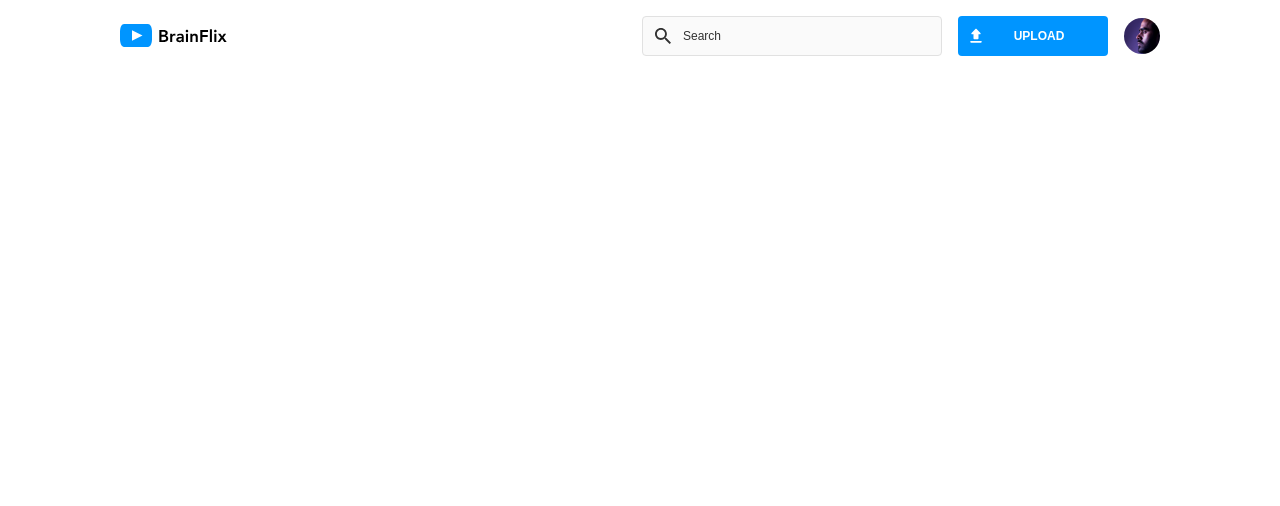
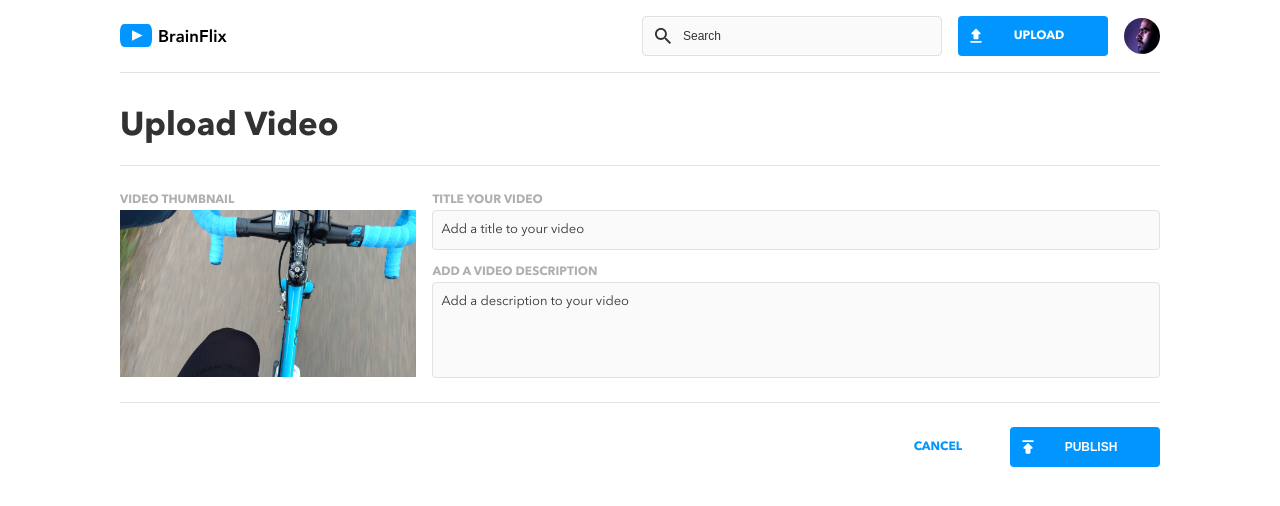
Before and after one commit to anivm01/ani-mihaylova-brainflix, a React (Create React App) app: page /upload in a window 1280 px wide. Before the commit this address had no page. Shown: the top 506 px of the page. Built offline with nearby package versions, Linux system fonts and the light colour scheme.

Commit message:
creates and styles upload section and fixes button component

```diff
--- a/src/App.js
+++ b/src/App.js
@@ -3,6 +3,7 @@ import Header from './components/Header/Header';
 import { BrowserRouter, Routes, Route } from 'react-router-dom';
 import VideoPage from './pages/VideoPage';
 import HomePage from './pages/HomePage';
+import UploadPage from './pages/UploadPage';
 
 
 
@@ -13,6 +14,7 @@ function App() {
       <Routes>
         <Route path="/" element={<HomePage />}/>
         <Route path="video/:videoId" element={<VideoPage />} />
+        <Route path="upload" element={<UploadPage />} />
 
       </Routes>
     </BrowserRouter>
--- a/src/components/Button/Button.js
+++ b/src/components/Button/Button.js
@@ -1,12 +1,25 @@
 import "./Button.scss"
+import { Link } from "react-router-dom";
 
-function Button (prop){
-    return (
-        <button className="button">
-            <img src={prop.icon} alt={prop.iconText} className="button__icon" />
-            <span className="button__text">{prop.buttonText}</span>
-        </button>
-    )
+function Button ({icon, iconText, buttonText, isButton, link}){
+
+    if (isButton) {
+        return (
+            <button className="button">
+                <img src={icon} alt={iconText} className="button__icon" />
+                <span className="button__text">{buttonText}</span>
+            </button>
+        )
+    }else {
+        return (
+        <Link to={link} className="button">
+            <img src={icon} alt={iconText} className="button__icon" />
+            <span className="button__text">{buttonText}</span>
+        </Link>)
+    }
+
+
+
 }
 
 export default Button;
--- a/src/components/Button/Button.scss
+++ b/src/components/Button/Button.scss
@@ -8,11 +8,11 @@
     background-color: $primary-cta;
     border-radius: .25rem;
     border: none;
-    min-width: 100%;
+    width: 100%;
     display: flex;
     align-items: center;
     @include tablet {
-        min-width: 9.375rem;
+        max-width: 9.375rem;
     }
 
 
--- a/src/components/CommentForm/CommentForm.js
+++ b/src/components/CommentForm/CommentForm.js
@@ -11,6 +11,8 @@ function CommentForm () {
                 <h2 className="comment-form__title">Join the conversation</h2>
                 <textarea name="comment" className="comment-form__input" placeholder="Add a new comment"></textarea>
                 <Button
+                isButton={true}
+                link = ""
                 icon = {commentIcon}
                 iconText = "comment icon"
                 buttonText = "Comment"
--- a/src/components/Header/Header.js
+++ b/src/components/Header/Header.js
@@ -15,6 +15,8 @@ function Header () {
             </form>
             <img src={profile} alt="Mohan in profile" className="header__profile-pic" />
             <Button
+            isButton={false}
+            link = "/upload"
             icon = {uploadIcon}
             iconText = "upload icon"
             buttonText = "Upload"
--- /dev/null
+++ b/src/components/Upload/Upload.js
@@ -0,0 +1,42 @@
+import "./Upload.scss"
+import placeholderImage from "../../assets/images/Upload-video-preview.jpg"
+import publishIcon from "../../assets/images/publish.svg"
+import Button from "../Button/Button";
+import {Link} from "react-router-dom";
+
+function Upload () {
+    return (
+        <main className="upload">
+            <h1 className="upload__title" >Upload Video</h1>
+            <form className="upload__form">
+                <label className="upload__label">
+                    Video Thumbnail
+                    <img className="upload__thumbnail" src={placeholderImage} alt="video preview placeholder"/>
+                </label>
+                <div className="upload__text">
+                    <label className="upload__label">
+                        Title Your Video
+                        <input className="upload__field upload__field--input" type="text" placeholder="Add a title to your video" />
+                    </label>
+                    <label className="upload__label">
+                        Add a Video Description
+                        <textarea className="upload__field upload__field--textarea" placeholder="Add a description to your video"></textarea>
+                    </label>
+                </div>
+                <div className="upload__actions" >
+                    <Button
+                    isButton={true}
+                    link = ""
+                    icon = {publishIcon}
+                    iconText = "publish icon"
+                    buttonText = "Publish"
+                    />
+                    <Link to="/" className="upload__cancel"> Cancel</Link>
+                </div>
+            </form>
+
+        </main>
+    )
+}
+
+export default Upload;
--- /dev/null
+++ b/src/components/Upload/Upload.scss
@@ -0,0 +1,119 @@
+@use "../../styles/partials/breakpoints"as*;
+@use "../../styles/partials/colors"as*;
+
+.upload {
+    padding: 0 1rem;
+    border-top: $divider-form-outline 1px solid;
+    @include tablet {
+        padding: 0 2.25rem;
+    }
+    @include desktop {
+        padding: 0;
+        max-width: 65rem;
+        margin: 0 auto;
+    }
+    &__title {
+        padding: 1.5rem 0 1rem 0;
+        @include tablet {
+            padding-top: 2rem;
+        }
+    }
+    &__form {
+        display: flex;
+        flex-direction: column;
+        @include tablet {
+            max-width: 100%;
+            border-top: $divider-form-outline 1px solid;
+            padding-top: 1.5rem;
+            flex-direction: row;
+            flex-wrap: wrap;
+        }
+    }
+    &__label {
+        color: $text-label;
+        text-transform: uppercase;
+        font-size: .75rem;
+        line-height: 1.25rem;
+        font-weight: 700;
+        display: flex;
+        flex-direction: column;
+        &:first-of-type {
+            @include tablet {
+                flex-basis: 50%;
+            }
+            @include desktop {
+                flex-basis: 28.5%;
+            }
+        }
+    }
+    &__thumbnail {
+        aspect-ratio: 16/9;
+        width: 100%;
+        margin-bottom: 1rem;
+        @include desktop {
+            margin-bottom: 0;
+        }
+    }
+    &__text {
+        @include tablet {
+            flex-basis: 100%;
+        }
+        @include desktop {
+            flex-basis: 71.5%;
+            padding-left: 1rem;
+        }
+    }
+    &__field {
+        background-color: $form-background;
+        height: 2.5rem;
+        font-family: "Avenir Next";
+        font-size: .8125rem;
+        line-height: 1.4rem;
+        font-weight: 400;
+        width: 100%;
+        border: 1px solid $divider-form-outline;
+        border-radius: .25rem;
+        padding: .5rem;
+        resize: none;
+        margin-bottom: .75rem;
+        @include tablet {
+            flex-grow: 1;
+        }
+
+        &::placeholder {
+            opacity: 1;
+            color: $primary-text;
+        }
+
+        &:focus {
+            outline-color: $primary-cta;
+        }
+        &--textarea {
+            height: 6rem;
+            margin-bottom: 1.5rem;
+        }
+    }
+    &__actions {
+        display: flex;
+        flex-direction: column;
+        align-items: center;
+        @include tablet {
+            flex-direction: row-reverse;
+            justify-content: flex-start;
+            border-top: $divider-form-outline 1px solid;
+            flex-basis: 100%;
+        }
+    }
+    &__cancel {
+        color: $primary-cta;
+        font-size: .75rem;
+        line-height: 1.25rem;
+        font-weight: 700;
+        padding: .625rem 0;
+        margin: 1.5rem 0;
+        text-transform: uppercase;
+        @include tablet {
+            margin-right: 3rem;
+        }
+    }
+}
--- a/src/pages/UploadPage.js
+++ b/src/pages/UploadPage.js
@@ -1,5 +1,5 @@
 import Upload from "../components/Upload/Upload"
 function UploadPage () {
-    return (<Upload />)
+    return <Upload />
 }
 export default UploadPage;
```
Also changed, not shown: src/assets/images/Upload-video-preview.jpg (added), src/assets/images/publish.svg (added).
